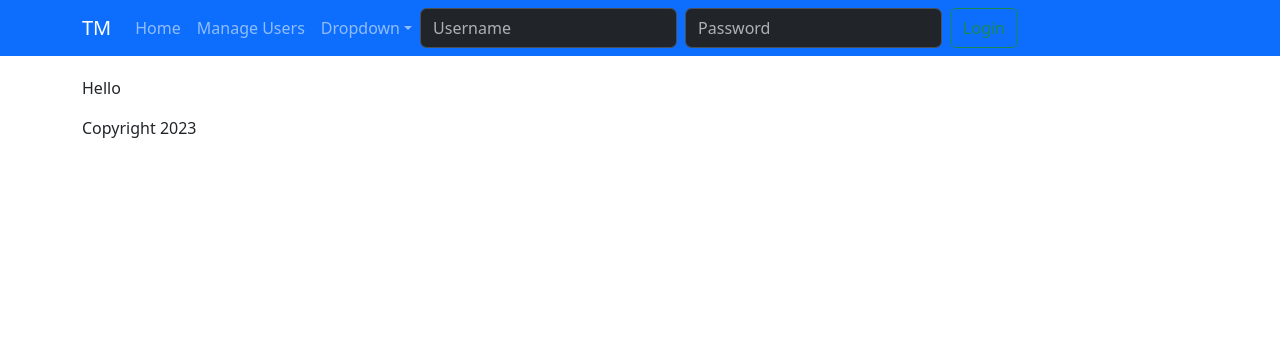
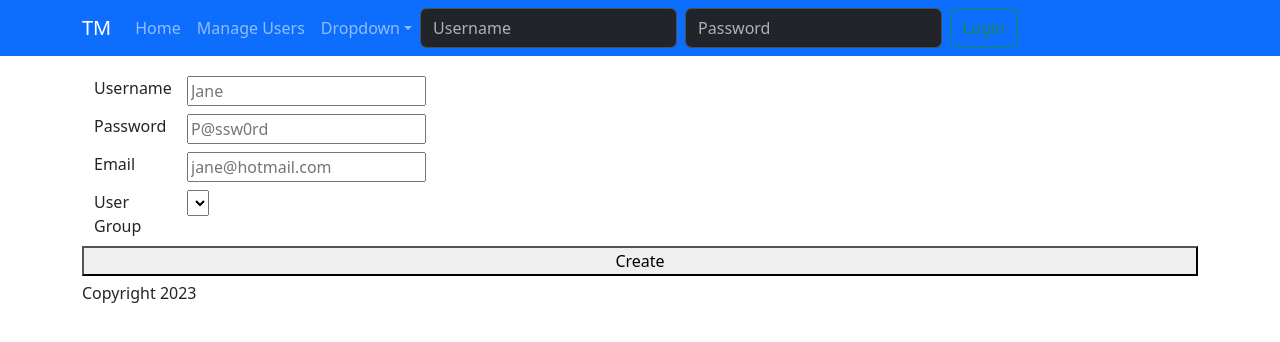
Before and after one commit to geekinDpink/KanbanWebClient, a React app: page / in a window 1280 px wide. Shown: the top 342 px of the page. Built offline with nearby package versions, Linux system fonts and the light colour scheme; the HTML template or start-up script is replaced by a standard one.

Commit message:
Formik UserDetailForm

```diff
--- a/app/App.js
+++ b/app/App.js
@@ -6,6 +6,7 @@ import Container from "react-bootstrap/Container";
 import Login from "./components/Login";
 import Footer from "./components/Footer";
 import UserManagement from "./components/UserManagement";
+import UserDetailForm from "./components/UserDetailForm";
 // import "bootstrap/dist/css/bootstrap.css";
 
 export default function App() {
@@ -14,7 +15,7 @@ export default function App() {
       <Header />
       <Container style={{ marginTop: "20px" }}>
         <Routes>
-          <Route path="/" element={<Login />} />
+          <Route path="/" element={<UserDetailForm />} />
           <Route path="/user_management" element={<UserManagement />} />
         </Routes>
       </Container>
--- a/app/components/UserDetailForm.js
+++ b/app/components/UserDetailForm.js
@@ -1,13 +1,64 @@
 import React from "react";
-import Table from "react-bootstrap/Table";
-import { Button } from "react-bootstrap";
+import Container from "react-bootstrap/Container";
 import Row from "react-bootstrap/Row";
 import Col from "react-bootstrap/Col";
 
-export default function UserManagement() {
+import { Formik, Field, Form } from "formik";
+
+export default function UserDetailForm() {
   return (
     <>
-      <Row></Row>
+      <Formik
+        initialValues={{
+          firstName: "",
+          lastName: "",
+          email: "",
+        }}
+        onSubmit={async (values) => {
+          await new Promise((r) => setTimeout(r, 500));
+          alert(JSON.stringify(values, null, 2));
+        }}
+      >
+        <Form>
+          <Container>
+            <Row style={{ marginTop: "8px", marginBottom: "8px" }}>
+              <Col xs md lg={1}>
+                <label htmlFor="username">Username</label>
+              </Col>
+              <Col xs md lg={4}>
+                <Field id="username" name="username" placeholder="Jane" />
+              </Col>
+            </Row>
+            <Row style={{ marginTop: "8px", marginBottom: "8px" }}>
+              <Col xs md={1}>
+                <label htmlFor="password">Password</label>
+              </Col>
+              <Col xs md={4}>
+                <Field id="password" name="password" placeholder="P@ssw0rd" />
+              </Col>
+            </Row>
+            <Row style={{ marginTop: "8px", marginBottom: "8px" }}>
+              <Col xs md={1}>
+                <label htmlFor="email">Email</label>
+              </Col>
+              <Col xs md={4}>
+                <Field id="email" name="email" placeholder="jane@hotmail.com" />
+              </Col>
+            </Row>
+            <Row style={{ marginTop: "8px", marginBottom: "8px" }}>
+              <Col xs md={1}>
+                <label htmlFor="usergroup">User Group</label>
+              </Col>
+              <Col xs md={4}>
+                <Field id="usergroup" name="usergroup" as="select" />
+              </Col>
+            </Row>
+            <Row style={{ marginTop: "5px", marginBottom: "5px" }}>
+              <button type="submit">Create</button>
+            </Row>
+          </Container>
+        </Form>
+      </Formik>
     </>
   );
 }
--- a/package.json
+++ b/package.json
@@ -15,6 +15,7 @@
     "@babel/preset-react": "^7.22.15",
     "babel-loader": "^9.1.3",
     "bootstrap": "^5.3.1",
+    "formik": "^2.4.4",
     "react": "^18.2.0",
     "react-bootstrap": "^2.8.0",
     "react-dom": "^18.2.0",
```
Also changed, not shown: 1 other file (tests, documents, lock files or other folders).
